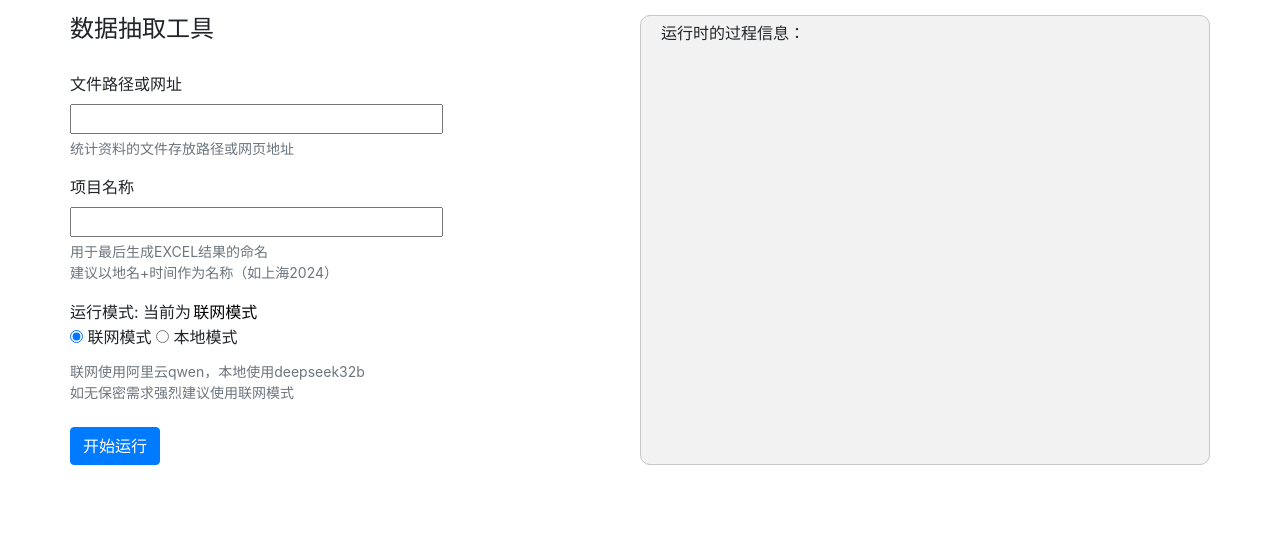
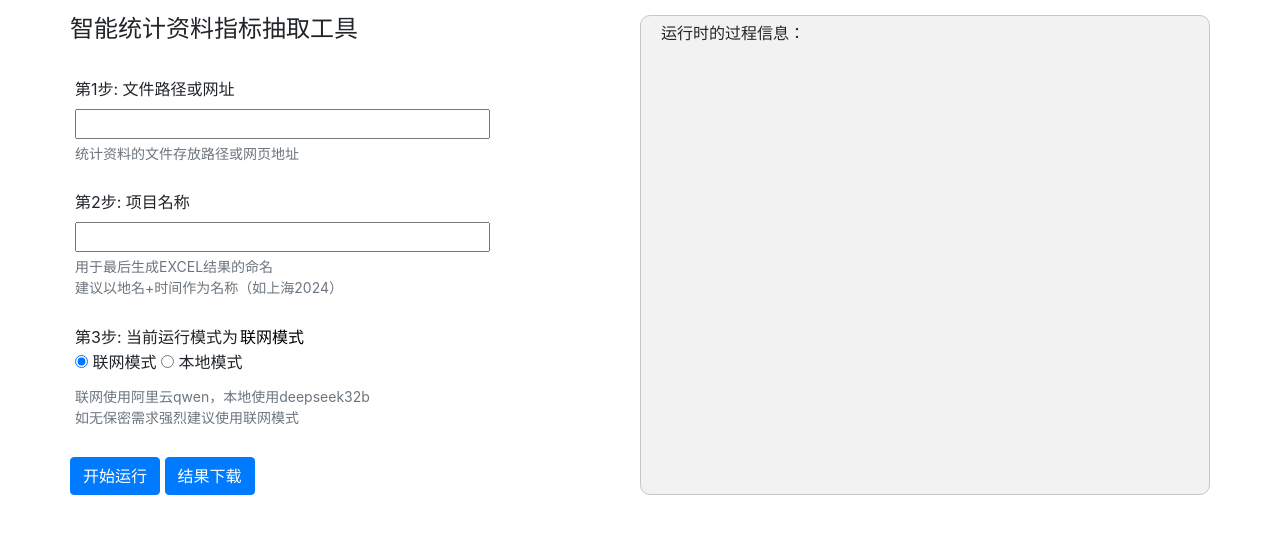
Before and after one commit to HYSkyline/squan_kw, a Flask app: page / in a window 1280 px wide. Shown: the top 534 px of the page. Run offline with Flask 3, Linux system fonts and the light colour scheme; some libraries are stand-ins or nearby versions.

Commit message:
flask init 20250515-02
flask init

```diff
--- a/static/css/style.css
+++ b/static/css/style.css
@@ -14,6 +14,12 @@
 
 .form-group {
 	width: -webkit-fill-available;
+/*	border: solid;*/
+/*	border-width: 1px;*/
+/*	border-color: #C7C7C7;*/
+/*	border-radius: 10px;*/
+	padding: 5px;
+/*	background-color: aliceblue;*/
 }
 input[type="text"] {
 	width: -webkit-fill-available;
@@ -24,4 +30,6 @@ body {
 #modeText {
 	border: none;
 	text-align: left;
+/*	background-color: aliceblue;*/
+	user-select: none;
 }
--- a/templates/index.html
+++ b/templates/index.html
@@ -13,22 +13,22 @@
 	<div class="row">
 		<div class="col-6" id="infoTable">
 			<div class="row" id="title">
-				<h4>数据抽取工具</h4>
+				<h4>智能统计资料指标抽取工具</h4>
 			</div>
 			<div class="row">
 				<form method="post">
 					<div class="form-group">
-						<label for="filepath">文件路径或网址</label><br>
+						<label for="filepath">第1步: 文件路径或网址</label><br>
 						<input type="text" name="filepath" id="fpath" autocomplete="off" required>
 						<small class="form-text text-muted">统计资料的文件存放路径或网页地址</small>
 					</div>
 					<div class="form-group">
-						<label for="filename">项目名称</label><br>
+						<label for="filename">第2步: 项目名称</label><br>
 						<input type="text" name="filename" id="fname" autocomplete="off" required>
 						<small class="form-text text-muted">用于最后生成EXCEL结果的命名<br>建议以地名+时间作为名称（如上海2024）</small>
 					</div>
 					<div class="form-group" id="modeForm">
-						<label for="workmode">运行模式: 当前为<input id="modeText" name="modeText" value="联网模式"></input>
+						<label for="workmode">第3步: 当前运行模式为<input id="modeText" name="modeText" value="联网模式" readonly></input>
 						<div>
 							<input type="radio" id="online" name="modeSelect" checked/>
 							<label for="online">联网模式</label>
@@ -38,6 +38,7 @@
 						<small class="form-text text-muted">联网使用阿里云qwen，本地使用deepseek32b<br>如无保密需求强烈建议使用联网模式</small>
 					</div>
 					<button type="submit" class="btn btn-primary" name="submit">开始运行</button>
+					<button type="download" class="btn btn-primary" name="download">结果下载</button>
 				</form>
 			</div>
 		</div>
```
